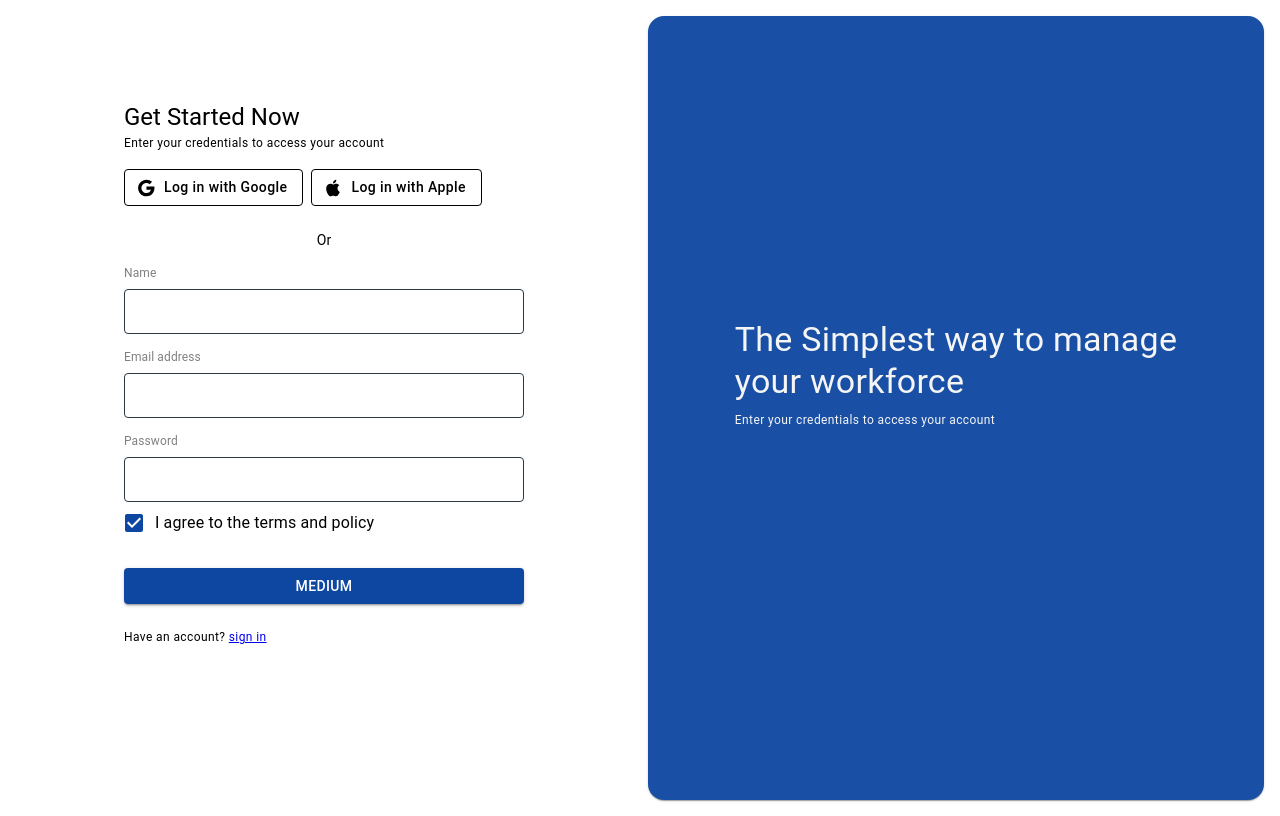
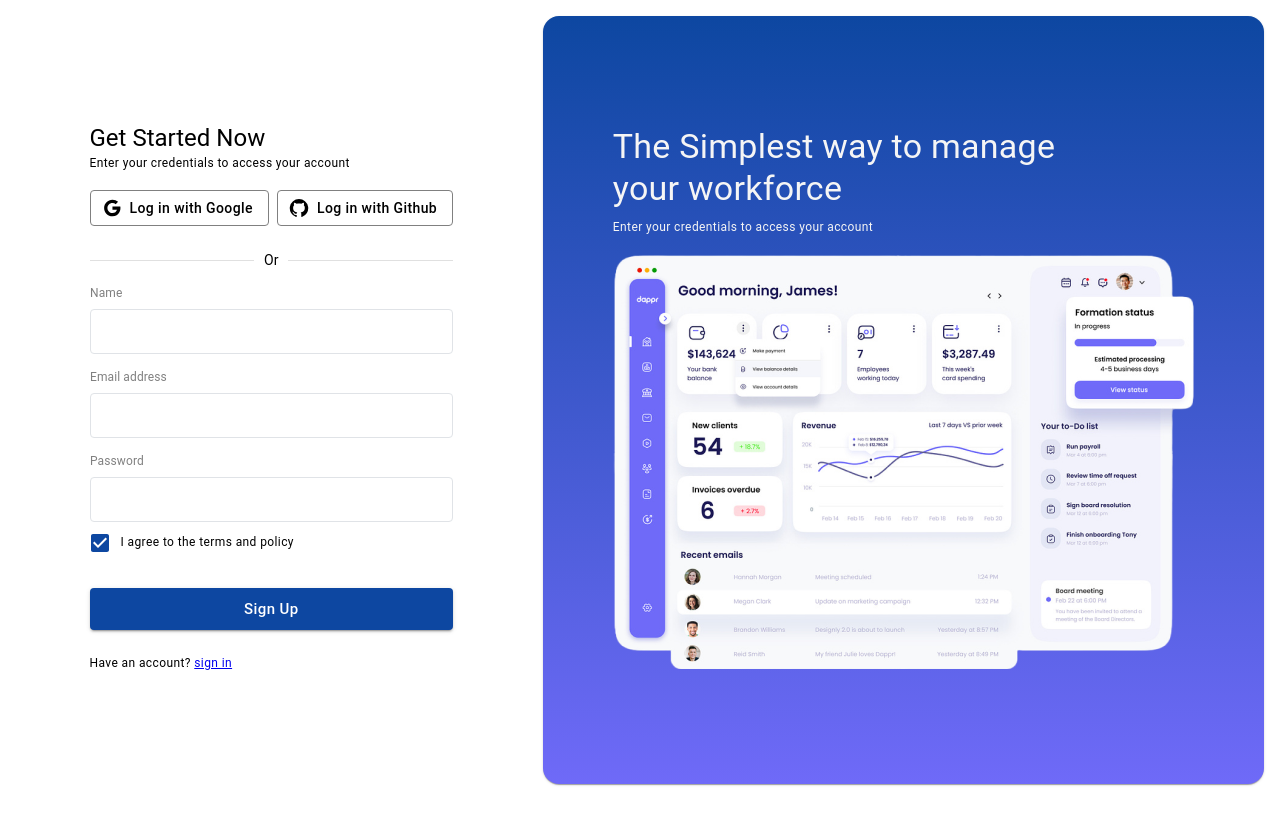
Before and after one commit to 2000polo/erp-project, a React (Create React App) app: page /auth/login in a window 1280 px wide. Built offline with nearby package versions, Linux system fonts and the light colour scheme.

Commit message:
login page ui modifications, optimised ui, active List item inthe side menu style configured

```diff
--- a/src/App.js
+++ b/src/App.js
@@ -9,7 +9,7 @@ import { darkTheme } from './config/theme/dark';
 export default function App() {
 
   return (
-    <ThemeProvider theme={darkTheme}>
+    <ThemeProvider theme={lightTheme}>
       <RouterProvider router={router} />
     </ThemeProvider>
   );
--- a/src/components/sharedComponents/Drawer/StyledDrawer.jsx
+++ b/src/components/sharedComponents/Drawer/StyledDrawer.jsx
@@ -11,12 +11,20 @@ import ListItemText from '@mui/material/ListItemText';
 import InboxIcon from '@mui/icons-material/MoveToInbox';
 import MailIcon from '@mui/icons-material/Mail';
 import MuiDrawer from '@mui/material/Drawer';
-import React from 'react';
+import React, { useState } from 'react';
 import { SIDE_DRAWER_MENU_WIDTH } from '../../../config/appConfig';
 
 const StyledDrawer = (props) => {
 
     const theme = useTheme();
+
+    const [selectedIndex, setSelectedIndex] = useState(0);
+
+    const handleListItemClick = (event, index) => {
+        setSelectedIndex(index);
+    };
+
+    console.log("theme ", theme.palette)
 
     const DrawerHeader = styled('div')(({ theme }) => ({
         display: 'flex',
@@ -65,6 +73,65 @@ const StyledDrawer = (props) => {
         }),
     );
 
+    const CustomList = styled(List)({
+        '& .MuiListItem-root': {
+          transition: 'background-color 0.3s',
+            '& .Mui-selected': {
+                backgroundColor: theme.palette.primary.main, // Customize the active background color
+                margin: '0 6px 0 5px',
+                borderRadius: '5px',
+                '&:active': {
+                    backgroundColor: theme.palette.primary.main, // Customize the active background color
+                },
+                '&:hover': {
+                    // borderRadius: '5px',
+                    // margin: '0 6px 0 5px',
+                    // backgroundColor: theme.palette.primary.contrastText, // Customize the active background color
+                },
+
+            },
+
+            // '&:hover': {
+            //     borderRadius: '5px',
+            //     // padding: '0 6px 0 5px',
+            //     backgroundColor: theme.palette.primary.main, // Customize the active background color
+            // },
+
+            // '& .MuiListItem-container': {
+            //     margin: '0 6px 0 5px',
+            //     borderRadius: '5px',
+            //     // '&:hover': {
+            //     //     margin: '0 6px 0 5px',
+            //     //     borderRadius: '5px',
+            //     //     // backgroundColor: theme.palette.primary.main, // Customize the hover background color
+            //     // },
+            //     // backgroundColor: theme.palette.primary.main, // Customize the hover background color
+            // },
+        },
+        // '&:hover': {
+        //     borderRadius: '5px',
+        //     // padding: '0 6px 0 5px',
+        //     backgroundColor: theme.palette.primary.main, // Customize the active background color
+        // },
+        '& .MuiListItem-container': {
+            '&:hover': {
+                borderRadius: '5px',
+                margin: '0 6px 0 5px',
+                backgroundColor: theme.palette.background, // Customize the active background color
+            },
+        },
+    });
+    const CustomListItem = styled(ListItem)({
+        '& .MuiListItem-container': {
+            // '&:hover': {
+                borderRadius: '5px',
+                margin: '0 6px 0 5px',
+                backgroundColor: theme.palette.background, // Customize the active background color
+            // },
+        },
+
+    });
+
     const handleDrawerClose = () => {
         props.setOpen(false);
     };
@@ -79,15 +146,17 @@ const StyledDrawer = (props) => {
                     </IconButton>
                 </DrawerHeader>
                 <Divider />
-                <List>
+                <CustomList>
                 {['Inbox', 'Starred', 'Send email', 'Drafts'].map((text, index) => (
-                    <ListItem key={text} disablePadding sx={{ display: 'block' }}>
+                    <CustomListItem key={text} disablePadding sx={{ display: 'block' }}>
                     <ListItemButton
                         sx={{
                         minHeight: 48,
                         justifyContent: props?.open ? 'initial' : 'center',
-                        px: 2.5,
+                        px: selectedIndex === index ? 1.9 : 2.5,
                         }}
+                        selected={selectedIndex === index}
+                        onClick={(event) => handleListItemClick(event, index)}
                     >
                         <ListItemIcon
                         sx={{
@@ -100,9 +169,9 @@ const StyledDrawer = (props) => {
                         </ListItemIcon>
                         <ListItemText primary={text} sx={{ opacity: props?.open ? 1 : 0 }} />
                     </ListItemButton>
-                    </ListItem>
+                    </CustomListItem>
                 ))}
-                </List>
+                </CustomList>
                 <Divider />
                 <List>
                 {['All mail', 'Trash', 'Spam'].map((text, index) => (
--- a/src/config/theme/light.js
+++ b/src/config/theme/light.js
@@ -5,7 +5,7 @@ export const lightTheme = createTheme({
     palette: {
       mode: 'light', // This specifies the theme mode as light
       primary: {
-        main: blue[500], // Customize the primary color for light theme
+        main: blue[900], // Customize the primary color for light theme
       },
       secondary: {
         main: pink[500], // Customize the secondary color for light theme
--- a/src/views/auth_view/login_v2/component/LeftContent.jsx
+++ b/src/views/auth_view/login_v2/component/LeftContent.jsx
@@ -1,4 +1,4 @@
-import { Apple, Google } from '@mui/icons-material';
+import { Apple, GitHub, Google } from '@mui/icons-material';
 import { Box, Button, Checkbox, Divider, FormControlLabel, InputBase, InputLabel, Paper, Stack, TextField, Typography, alpha, styled } from '@mui/material';
 import { black } from '@mui/material/colors';
 import React from 'react';
@@ -11,18 +11,19 @@ const LeftContent = () => {
         padding: theme.spacing(1),
         // textAlign: 'center',
         color: 'black',
-        height: '98vh',
+        height: '96vh',
         display: 'flex',
         flexDirection: 'column',
         alignItems: 'center',
         justifyContent: 'center',
-        paddingBottom: '70px',
+        // paddingBottom: '70px',
+        // backgroundImage: 'url(../../../../assets/MacBook Pro 14_ - 1.png)'
         // Width: 400
     }));
 
     const StyledButton = styled(Button)(({ theme }) => ({
         textTransform: 'none',
-        border: '1px solid black',
+        border: '1px solid grey',
         color: 'black'
     }))
 
@@ -79,12 +80,15 @@ const LeftContent = () => {
                     <StyledButton size='medium' variant="outlined" startIcon={<Google color='black'/>}>
                         Log in with Google
                     </StyledButton>
-                    <StyledButton size='medium' variant="outlined" startIcon={<Apple color='black'/>}>
+                    {/* <StyledButton size='medium' variant="outlined" startIcon={<Apple color='black'/>}>
                         Log in with Apple
+                    </StyledButton> */}
+                    <StyledButton size='medium' variant="outlined" startIcon={<GitHub color='black'/>}>
+                        Log in with Github
                     </StyledButton>
                 </Stack>
 
-                <Divider sx={{ width: {sx: 0, md: 400}}}>Or</Divider>
+                <Divider sx={{ width: {sx: 0}}}>Or</Divider>
 
                 <Stack mt={2}>
                     <InputLabel m={0} sx={{ color: 'grey' }} shrink htmlFor="bootstrap-input">
@@ -102,10 +106,21 @@ const LeftContent = () => {
                     </InputLabel>
                     <StyledInputField color="primary" id="outlined-basic" label="Outlined" variant="outlined" />
 
-                    <FormControlLabel control={<Checkbox defaultChecked />} label="I agree to the terms and policy" />
-
-                    <Button sx={{mt:3}} variant="contained" size="medium">
-                        Medium
+                    <FormControlLabel
+                        control={
+                        <Checkbox defaultChecked />} label={
+                            <Typography variant="caption" m={0} gutterBottom>
+                                I agree to the terms and policy
+                            </Typography>
+                        }
+                    />
+                    {/* <Checkbox defaultChecked >
+                        <Typography mt={3} variant="caption" display="block" gutterBottom>
+                            I agree to the terms and policy
+                        </Typography>
+                    </Checkbox> */}
+                    <Button sx={{mt:3, textTransform: 'none',}} variant="contained" size="large">
+                        Sign Up
                     </Button>
                 </Stack>
 
--- a/src/views/auth_view/login_v2/component/LoginForm.jsx
+++ b/src/views/auth_view/login_v2/component/LoginForm.jsx
@@ -1,6 +1,9 @@
+import { styled } from '@mui/material';
 import React from 'react';
 
 const LoginForm = () => {
+
+
     return (
         <>
 
--- a/src/views/auth_view/login_v2/component/RightContent.jsx
+++ b/src/views/auth_view/login_v2/component/RightContent.jsx
@@ -1,27 +1,30 @@
 import { Box, Grid, Paper, Typography, styled } from '@mui/material';
 import { blue } from '@mui/material/colors';
 import React from 'react';
+import landingPage from '../../../../assets/landingPageimage.png'
 
 const RightContent = () => {
     const StyledPaper = styled(Paper)(({ theme }) => ({
-        backgroundColor: blue[900],
+        backgroundImage: 'linear-gradient(rgb(13 71 161), rgb(111 106 248))',
         ...theme.typography.body2,
         padding: theme.spacing(1),
         // textAlign: 'center',
         color: 'whitesmoke',
-        height: '98vh',
+        height: '96vh',
         borderRadius: '16px',
         display: 'flex',
         flexDirection: 'column',
         alignItems: 'center',
         justifyContent: 'center',
-        paddingBottom: '70px',
+        // paddingBottom: '70px',
+        // backgroundImage: `url(${landingPage})`,
+        width: '100%'
         // width: 'auto'
     }));
 
     return <>
         <StyledPaper >
-            <Grid sx={{minWidth: '350px'}} >
+            <Grid sx={{minWidth: '370px'}} >
                 <Grid item md={12} >
                     <Typography m={0} variant="h4" gutterBottom>
                         The Simplest way to manage <br/>your workforce
@@ -32,6 +35,9 @@ const RightContent = () => {
                         Enter your credentials to access your account
                     </Typography>
                 </Grid>
+                <Grid mt={2} item>
+                    <img width={'100%'} src={landingPage} alt="" />
+                </Grid>
             </Grid>
         </StyledPaper>
     </>
--- a/src/views/auth_view/login_v2/index.jsx
+++ b/src/views/auth_view/login_v2/index.jsx
@@ -1,9 +1,19 @@
 import { Grid, Paper, styled } from "@mui/material";
-import React from "react";
+import React, { useEffect, useState } from "react";
 import LeftContent from "./component/LeftContent";
 import RightContent from "./component/RightContent";
+import LoadingView from "../../loading_view/LoadingView";
 
 const Login = () => {
+
+    const [ initialLoading, setInitialLoading ] = useState(true)
+
+    useEffect(() => {
+      setTimeout(()=>{
+        setInitialLoading(false)
+      }, 3000)
+    }, [])
+
 
     const Item = styled(Paper)(({ theme }) => ({
         backgroundColor: theme.palette.mode === 'dark' ? '#1A2027' : '#fff',
@@ -19,15 +29,18 @@ const Login = () => {
     document.documentElement.style.setProperty('--vh', `${vh}px`);
 
     return <>
-        <Grid sx={{p: {sx: 1, md: 2}}} container spacing={[2, 2]}>
-            <Grid item xs={12} md={6}>
-                <LeftContent />
+        {
+            initialLoading ?
+            <LoadingView /> :
+            <Grid sx={{p: {sx: 1, md: 2}}} container spacing={[2, 2]}>
+                <Grid item xs={12} md={5}>
+                    <LeftContent />
+                </Grid>
+                <Grid item sx={{ display: {xs: 'none', sm: 'block'}}} xs={12} md={7}>
+                    <RightContent />
+                </Grid>
             </Grid>
-            <Grid item sx={{ display: {xs: 'none', sm: 'block'}}} xs={12} md={6}>
-                <RightContent />
-            </Grid>
-
-        </Grid>
+        }
     </>
 }
 
--- /dev/null
+++ b/src/views/loading_view/LoadingView.jsx
@@ -0,0 +1,34 @@
+import { Paper, styled } from '@mui/material';
+import { blue } from '@mui/material/colors';
+import React from 'react';
+
+const LoadingView = () => {
+
+    const StyledPaper = styled(Paper)(({ theme }) => ({
+        backgroundColor: blue[800],
+        ...theme.typography.body2,
+        padding: theme.spacing(1),
+        // textAlign: 'center',
+        color: 'whitesmoke',
+        height: '100vh',
+        borderRadius: '0',
+        display: 'flex',
+        flexDirection: 'column',
+        alignItems: 'center',
+        justifyContent: 'center',
+        // paddingBottom: '70px',
+        // backgroundImage: `url(${landingPage})`,
+        width: '100%'
+        // width: 'auto'
+    }));
+
+    return (
+        <>
+            <StyledPaper >
+                loading
+            </StyledPaper>
+        </>
+    )
+}
+
+export default LoadingView;
```
Also changed, not shown: src/assets/MacBook Pro 14_ - 1.png (added), src/assets/landingPageimage.png (added), src/config/theme/dark.js (indentation only).
